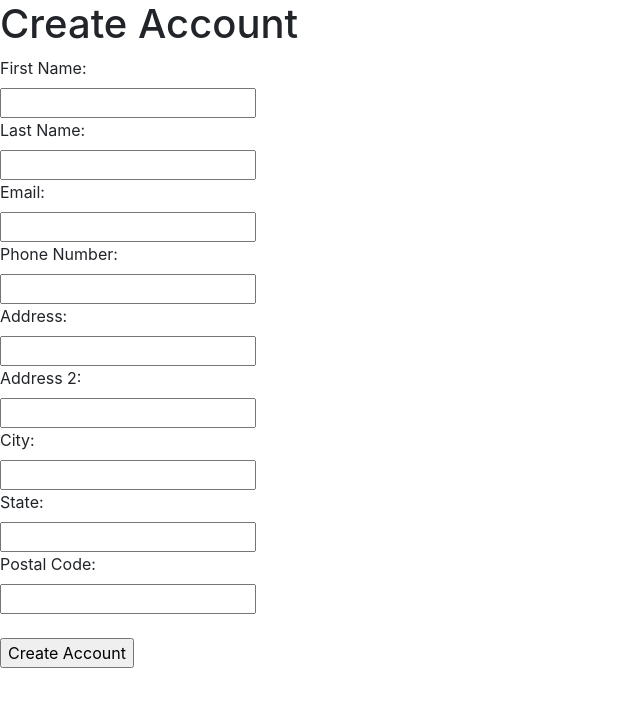
After one commit to Au4Ob10/CSC_535_Record_Store, a Flask app: page /create_account_form in a window 1280 px wide. The commit adds this page. Shown: the top 707 px of the page, without its empty margins (0-640 px from the left). Run offline with Flask 2, Linux system fonts and the light colour scheme.

Commit message:
File structure and create_account function (prog)

```diff
--- a/Website/routes/auth.py
+++ b/Website/routes/auth.py
@@ -1,5 +1,8 @@
 from flask import request, session, redirect, render_template, url_for, flash
-from app import app
+from Website import app, mysql
+
+def init_cursor():
+    return mysql.connection.cursor(dictionary=True)
 
 
 
@@ -9,3 +12,48 @@ def index():
     if not user_id:
         return redirect("/login")
     return redirect(f"/home/{user_id}")
+
+@app.route('/create_account_form', methods=['GET'])
+def create_account_form():
+    return render_template('create_account.html')
+
+@app.route('/create_account', methods=['POST'])
+def create_account():
+    if request.method == 'POST':
+        try:
+            cursor = init_cursor()
+            first_name = request.form['first_name']
+            last_name = request.form['last_name']
+            email = request.form['email']
+            phone_num = request.form['phone_num']
+            address = request.form['address']
+            address2 = request.form.get('address2', '')  # Optional field
+            city = request.form['city']
+            state = request.form['state']
+            postal_code = request.form['postal_code']
+
+            # Insert data into the database
+            cursor.execute("INSERT INTO customer (first_name, last_name, email, phone_num, if_register) VALUES (%s, %s, %s, %s, 1)",
+                           (first_name, last_name, email, phone_num))
+            mysql.connection.commit()
+
+            # Get the customer ID of the newly inserted record
+            customer_id = cursor.lastrowid
+
+            # Insert address into the database
+            cursor.execute("INSERT INTO address (customer_id, address, address2, city, state, postal_code) VALUES (%s, %s, %s, %s, %s, %s)",
+                           (customer_id, address, address2, city, state, postal_code))
+            mysql.connection.commit()
+
+            flash('Account created successfully!', 'success')
+            return redirect(url_for('index'))
+
+        except Exception as e:
+            # Handle database errors
+            print(e)
+            mysql.connection.rollback()
+            flash('An error occurred while creating the account. Please try again.', 'error')
+            return redirect(url_for('index'))
+
+        finally:
+            cursor.close()
--- a/app.py
+++ b/app.py
@@ -1,12 +1,13 @@
 from flask import Flask, request, render_template, redirect, url_for
 # from Website import createdb
+from Website import app as website_app
 
 app = Flask(__name__)
 
-@app.route('/')
+@app.route('/', methods=['GET', 'POST'])
 def index():
     return render_template('index.html')
 
 
 if __name__=='__main__':
-    app.run(debug=True)
+    website_app.run(debug=True)
--- /dev/null
+++ b/templates/create_account.html
@@ -0,0 +1,35 @@
+<!DOCTYPE html>
+<html lang="en">
+    <head>
+        <link rel="stylesheet" href="https://cdn.jsdelivr.net/npm/bootstrap@4.0.0/dist/css/bootstrap.min.css"
+          integrity="sha384-Gn5384xqQ1aoWXA+058RXPxPg6fy4IWvTNh0E263XmFcJlSAwiGgFAW/dAiS6JXm" crossorigin="anonymous">
+        <link rel="stylesheet" href="./style.css">
+        <meta charset="UTF-8">
+        <meta name="viewport" content="width=device-width, initial-scale=1.0">
+        <title>Create Account</title>
+      </head>
+    <body>
+        <h1>Create Account</h1>
+        <form method="POST" action="/create_account">
+            <label for="first_name">First Name:</label><br>
+            <input type="text" id="first_name" name="first_name"><br>
+            <label for="last_name">Last Name:</label><br>
+            <input type="text" id="last_name" name="last_name"><br>
+            <label for="email">Email:</label><br>
+            <input type="email" id="email" name="email"><br>
+            <label for="phone_num">Phone Number:</label><br>
+            <input type="text" id="phone_num" name="phone_num"><br>
+            <label for="address">Address:</label><br>
+            <input type="text" id="address" name="address"><br>
+            <label for="address2">Address 2:</label><br>
+            <input type="text" id="address2" name="address2"><br>
+            <label for="city">City:</label><br>
+            <input type="text" id="city" name="city"><br>
+            <label for="state">State:</label><br>
+            <input type="text" id="state" name="state"><br>
+            <label for="postal_code">Postal Code:</label><br>
+            <input type="text" id="postal_code" name="postal_code"><br><br>
+            <input type="submit" value="Create Account">
+        </form>
+    </body>
+</html>
--- a/templates/index.html
+++ b/templates/index.html
@@ -64,7 +64,7 @@
                 <div class="col md-1">
                   <div class="row d-flex align-items-center">
               <p>New user?</p>
-              <button type="button" class="btn btn-secondary">Create an Account</button>
+              <button type="button" class="btn btn-primary" onclick="window.location.href='/create_account_form'">Create Account</button>
             </div>
           </div>
           </div>
```
Also changed, not shown: Website/__init__.py (+7 -15 lines), Website/routes/routes.py (deleted, +0 -26 lines), style.css (deleted).
